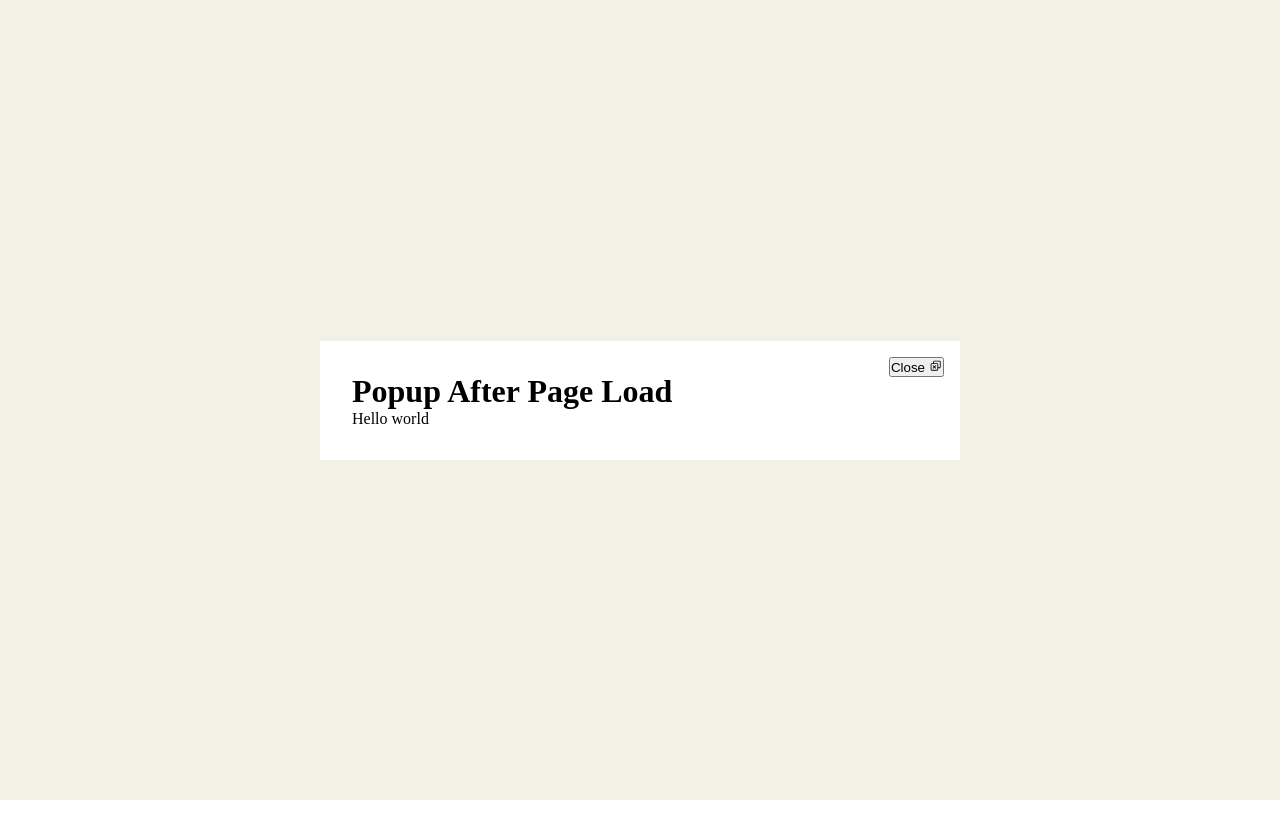
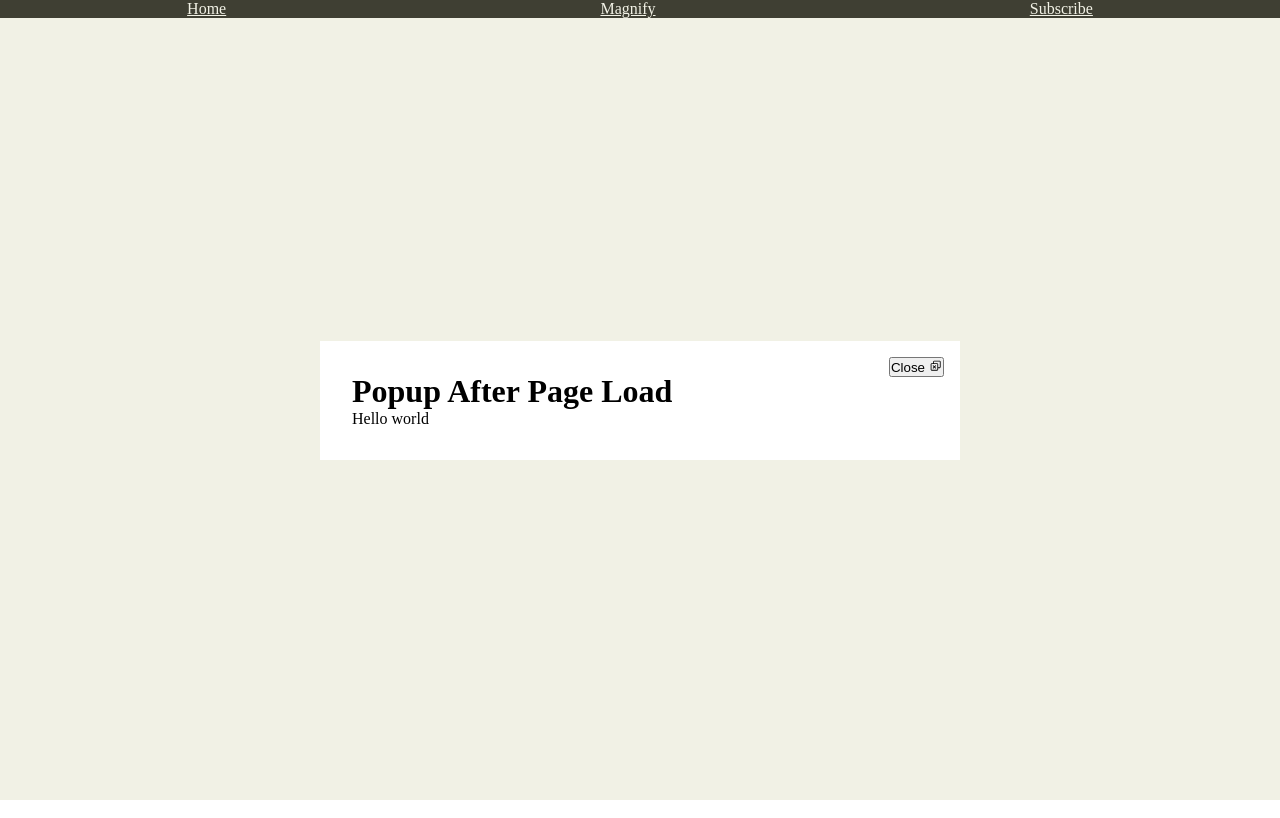
Before and after one commit to mdmoinulhossain/reactTest, a React (Create React App) app: page / in a window 1280 px wide. Built offline with nearby package versions, Linux system fonts and the light colour scheme.

Commit message:
Header added

```diff
--- a/src/App.js
+++ b/src/App.js
@@ -1,12 +1,14 @@
 import { BrowserRouter as Router, Routes, Route } from "react-router-dom";
 import Home from "./component/Home";
 import Magnify from "./component/Magnify";
+import Subscribe from "./component/Subscribe";
 
 function App() {
   return (
     <Routes>
-      <Route path="/" element={<Home />} />
+      <Route exact path="/" element={<Home />} />
       <Route path="/magnify" element={<Magnify />} />
+      <Route path="/subscribe" element={<Subscribe />} />
     </Routes>
   );
 }
--- /dev/null
+++ b/src/component/Header.js
@@ -0,0 +1,28 @@
+import React from "react";
+import { Link } from "react-router-dom";
+
+const Header = () => {
+  return (
+    <nav className="myNav">
+      <ul className="navLinks">
+        <li className="li">
+          <Link to="/" className="link">
+            Home
+          </Link>
+        </li>
+        <li className="li">
+          <Link to="/magnify" className="link">
+            Magnify
+          </Link>
+        </li>
+        <li className="li">
+          <Link to="/subscribe" className="link">
+            Subscribe
+          </Link>
+        </li>
+      </ul>
+    </nav>
+  );
+};
+
+export default Header;
--- a/src/component/Home.js
+++ b/src/component/Home.js
@@ -4,6 +4,7 @@ import Popup from "./Popup";
 
 import AOS from "aos";
 import "aos/dist/aos.css"; // You can also use <link> for styles
+import Header from "./Header";
 
 function Home() {
   const [buttonPopup, setButtonPopup] = useState(false);
@@ -25,6 +26,7 @@ function Home() {
 
   return (
     <div>
+      <Header />
       <main>
         <h1>POP UP</h1>
         <button onClick={() => setButtonPopup(true)}>Open</button>
@@ -33,7 +35,6 @@ function Home() {
         <h1>Popup When Click</h1>
         <p>Hello world</p>
       </Popup>
-
       <Popup trigger={timePopup} setTrigger={setTimePopup}>
         <h1>Popup After Page Load</h1>
         <p>Hello world</p>
--- a/src/component/Magnify.js
+++ b/src/component/Magnify.js
@@ -1,10 +1,12 @@
 import React from "react";
 import watch from "../img/test.jpg";
 import ReactImageMagnify from "react-image-magnify";
+import Header from "./Header";
 
 const Magnify = () => {
   return (
     <div>
+      <Header />
       <ReactImageMagnify
         {...{
           smallImage: {
--- /dev/null
+++ b/src/component/Subscribe.js
@@ -0,0 +1,13 @@
+import React from "react";
+import Header from "./Header";
+
+const subscribe = () => {
+  return (
+    <div>
+      <Header />
+      this this subscribe
+    </div>
+  );
+};
+
+export default subscribe;
--- a/src/index.css
+++ b/src/index.css
@@ -1,10 +1,10 @@
-*{
+* {
   margin: 0;
   padding: 0;
   box-sizing: border-box;
 }
 
-main{
+main {
   padding: 32px;
   display: flex;
   flex-direction: column;
@@ -12,3 +12,13 @@ main{
   align-items: center;
   min-height: 100vh;
 }
+.myNav {
+  background-color: #000;
+}
+.navLinks {
+  display: flex;
+  justify-content: space-around;
+}
+.link {
+  color: #fff;
+}
```
